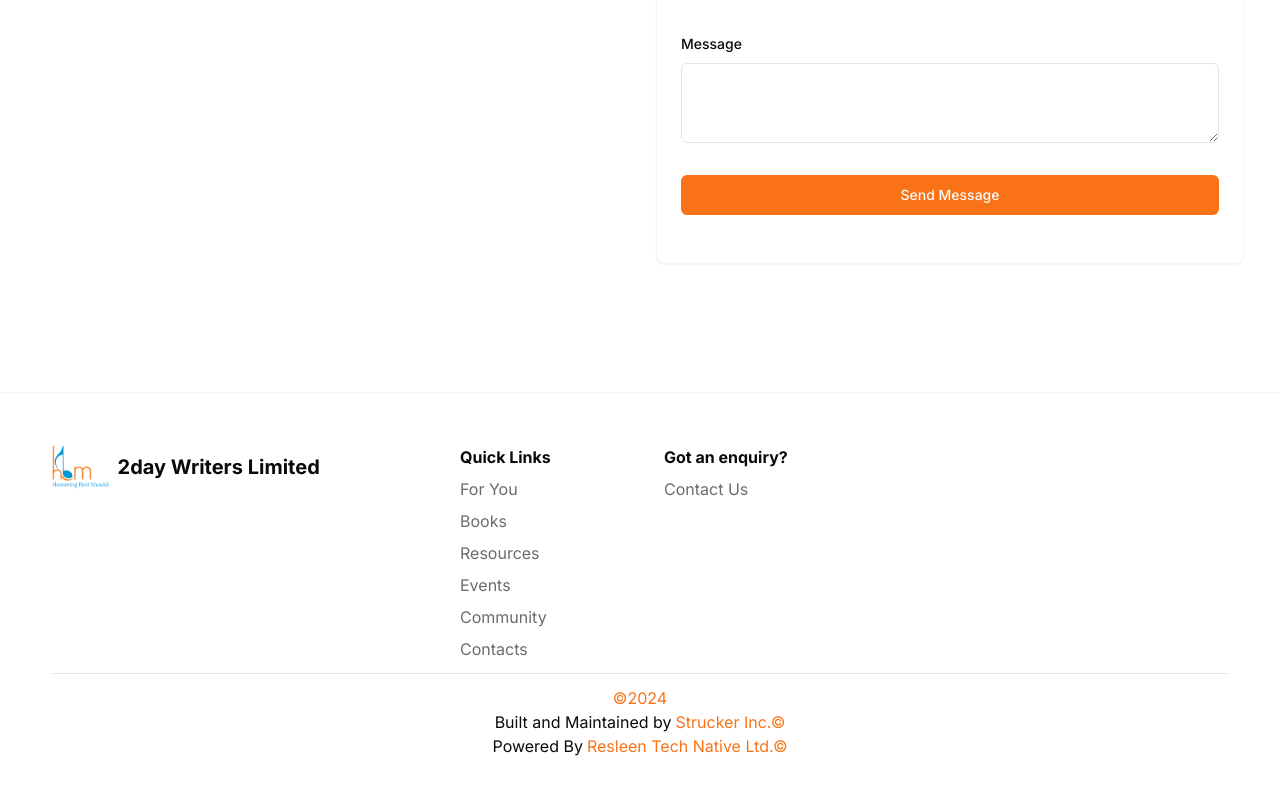
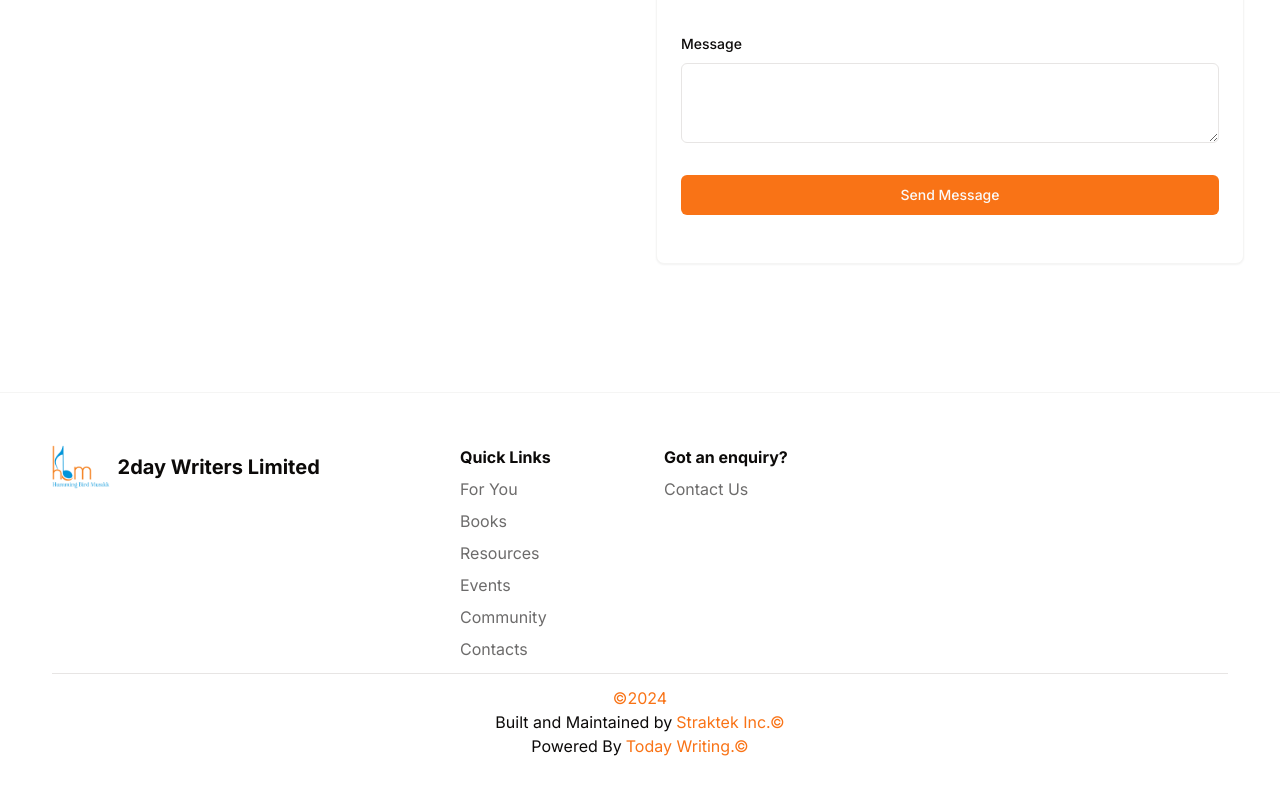
Before and after one commit to theyardmic3/2daywriters, a Next.js app: page / in a window 1280 px wide. Shown: the part 3460-4254 px from the top of the page. Built offline with nearby package versions, Linux system fonts and the light colour scheme.

Commit message:
refactor: byline

```diff
--- a/components/layout/sections/footer.tsx
+++ b/components/layout/sections/footer.tsx
@@ -65,7 +65,7 @@ export const FooterSection = () => {
               href="https://github.com/theyardmic"
               className="text-primary transition-all border-primary hover:border-b-2 ml-1"
             >
-              Strucker Inc.&copy;
+              Straktek Inc.&copy;
             </Link>
           </h3>
         </section>
@@ -78,7 +78,7 @@ export const FooterSection = () => {
               href="https://linktr.ee/resleentechnative"
               className="text-primary transition-all border-primary hover:border-b-2 ml-1"
             >
-              Resleen Tech Native Ltd.&copy;
+              Today Writing.&copy;
             </Link>
           </h3>
         </section>
```
